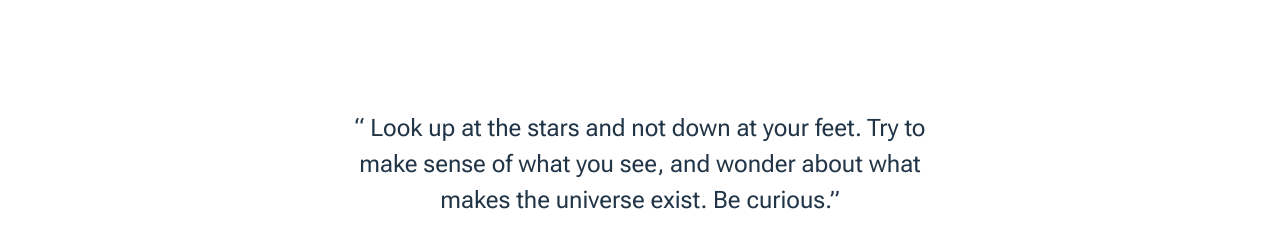
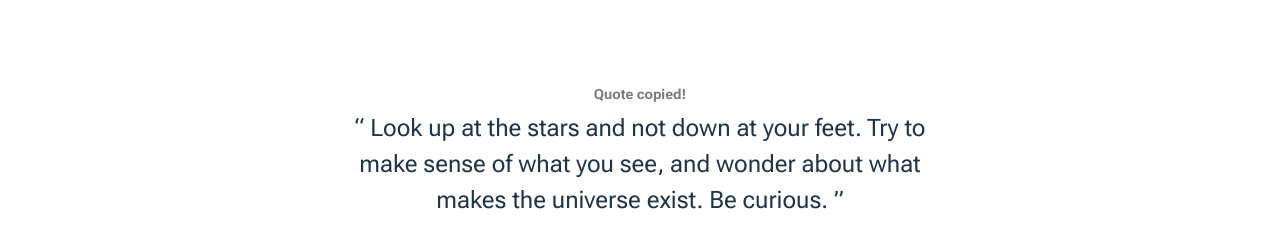
Before and after one commit to coockieHunt/head_follow, a React (Vite) app: page / in a window 1280 px wide. Both pictures are taken after a click on the element 640 px from the left and 367 px from the top of the page. Shown: the part 204-444 px from the top of the page. Built offline with nearby package versions, Linux system fonts and the light colour scheme.

Commit message:
implement alert system on top quote for notify

```diff
--- a/src/App.jsx
+++ b/src/App.jsx
@@ -1,23 +1,37 @@
 import './App.css';
 import './styles/skull.css'
 import './styles/quote.css'
+import './styles/quoteBlock.css'
 
 import FollowObjectDown from './components/followObjectDown.jsx';
+import TopNotifier from './components/topNotifier.jsx';
 import copyQuote from './utils/copyQuote.jsx';
+import { useState } from 'react';
 
-const quoteText = `Look up at the stars and not down at your feet. Try to make sense of what you see, and wonder about what makes the universe exist. Be curious.`;
+const curQuoteText = `Look up at the stars and not down at your feet. Try to make sense of what you see, and wonder about what makes the universe exist. Be curious.`;
 
-function handleCopyQuote() {
-  copyQuote(quoteText);
-}
+
 function App() {
+const [AlertText, setAlertText] = useState("");
+const [notifierTrigger, setNotifierTrigger] = useState(0);
+
+  function handleCopyQuote() {
+    copyQuote(curQuoteText);
+    setAlertText("Quote copied!");
+    setNotifierTrigger(t => t + 1);
+  }
+
   return (
     <>
       {
         <>
-          <span id="quote" onClick={handleCopyQuote}>
-            “ {quoteText}”
+        <div id='QuoteBlock'>
+          <span id='AlertText'>{<TopNotifier message={AlertText} trigger={notifierTrigger}/>}</span>
+          <span id="quoteText" onClick={handleCopyQuote}>
+            “ {curQuoteText} ”
           </span>
+        </div>
+
           {<FollowObjectDown />}
           <div style={{ position: 'fixed', bottom: '10px', right: '10px', fontSize: '12px', color: '#666' }}>
             Created by <a href="https://jonathangleyze.fr">jonathangleyze.fr</a>
--- /dev/null
+++ b/src/components/topNotifier.jsx
@@ -0,0 +1,33 @@
+
+import { useEffect, useState } from "react";
+
+const TopNotifier = ({ message, trigger, timeout = 3000 }) => {
+    // State to control visibility and message display
+    const [visible, setVisible] = useState(false);
+    const [displayMessage, setDisplayMessage] = useState("");
+
+    // Handle if message changes
+    useEffect(() => {
+        if (message && message.trim() !== "") {setDisplayMessage(message);}
+    }, [message]);
+
+    // handle triger changes to show notification
+    useEffect(() => {
+        if (trigger !== undefined) {
+            setVisible(true);
+            const timer = setTimeout(() => {
+                setVisible(false);
+            }, timeout);
+            return () => clearTimeout(timer);
+        }
+    }, [trigger, timeout]);
+
+    // Render the notifier
+    return (
+        <div className={`topNotifier ${visible ? "visible_TopNotifier" : "hidden_TopNotifier"}`}>
+            <p>{displayMessage}</p>
+        </div>
+    );
+};
+
+export default TopNotifier;
--- a/src/styles/quote.css
+++ b/src/styles/quote.css
@@ -1,22 +1,3 @@
 #quote {
-    position: absolute;
-    top: 50%;
-    left: 50%;
-    transform: translate(-50%, -80%) scale(1);
-    text-align: center;
-    font-size: 24px;
-    max-width: 600px;
-    cursor: pointer;
-    transition: transform 1s ease-in-out, opacity 0.5s ease-in-out;
-    opacity: 1;
-
-    &:hover {
-        opacity: 0.8;
-        transform: translate(-50%, -80%) scale(1.1);
-        transition: transform 1s ease-in-out, opacity 0.5s ease-in-out;
-
-
-    }
-
 
 }
--- /dev/null
+++ b/src/styles/quoteBlock.css
@@ -0,0 +1,61 @@
+#QuoteBlock {
+    position: absolute;
+    top: 50%;
+    left: 50%;
+    transform: translate(-50%, -80%) scale(1);
+    text-align: center;
+    font-size: 24px;
+    max-width: 600px;
+    cursor: pointer;
+
+
+
+    & #quoteText{
+        transition: transform 1s ease-in-out, opacity 0.5s ease-in-out;
+        opacity: 1;
+
+
+        &:hover {
+            opacity: 0.6;
+            transform: translate(-50%, -80%) scale(1.1);
+            transition: transform 1s ease-in-out, opacity 0.5s ease-in-out;
+        }
+    }
+
+    & #AlertText{
+        position: absolute;
+        top: -40px;
+        left: 50%;
+        transform: translateX(-50%);
+        font-size: 16px;
+        opacity: 1;
+        transition: opacity 0.5s ease-in-out;
+
+        &.visible {
+            opacity: 1;
+        }
+
+
+    }
+
+    & .topNotifier {
+        user-select: none;
+        transition: opacity 0.5s ease-in-out, top 0.5s ease-in-out;
+        position: relative;
+        display: block;
+        color: rgba(0, 0, 0, 0.521);
+        font-size: 14px;
+        font-weight: bold;
+        margin-bottom: 5px;
+
+        &.visible_TopNotifier {
+            opacity: 1;
+            top: 0px;
+        }
+
+        &.hidden_TopNotifier {
+            opacity: 0;
+            top: 10px;
+        }
+    }
+}
--- /dev/null
+++ b/src/utils/actionNotifier.jsx
@@ -0,0 +1,4 @@
+function actionNotifier(message) {
+    return (
+        <p>{message}</p>
+    )
```
